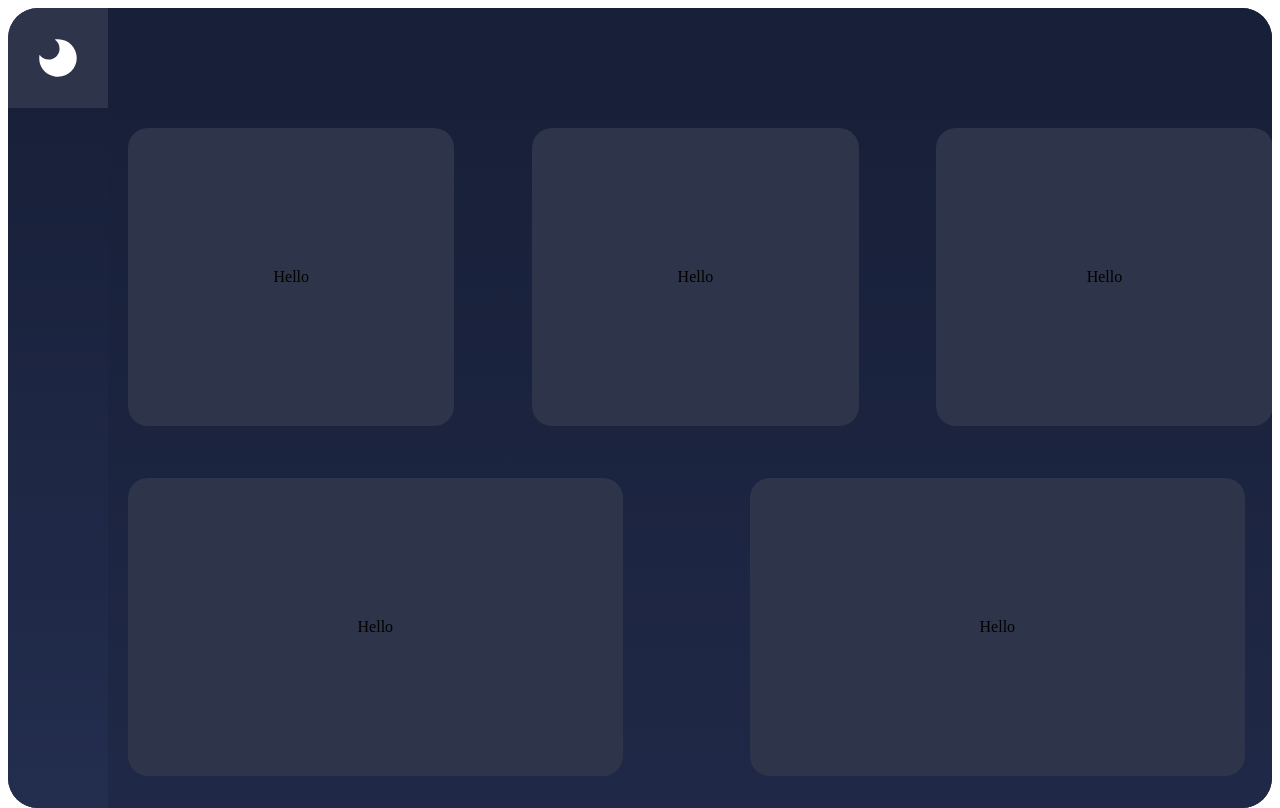
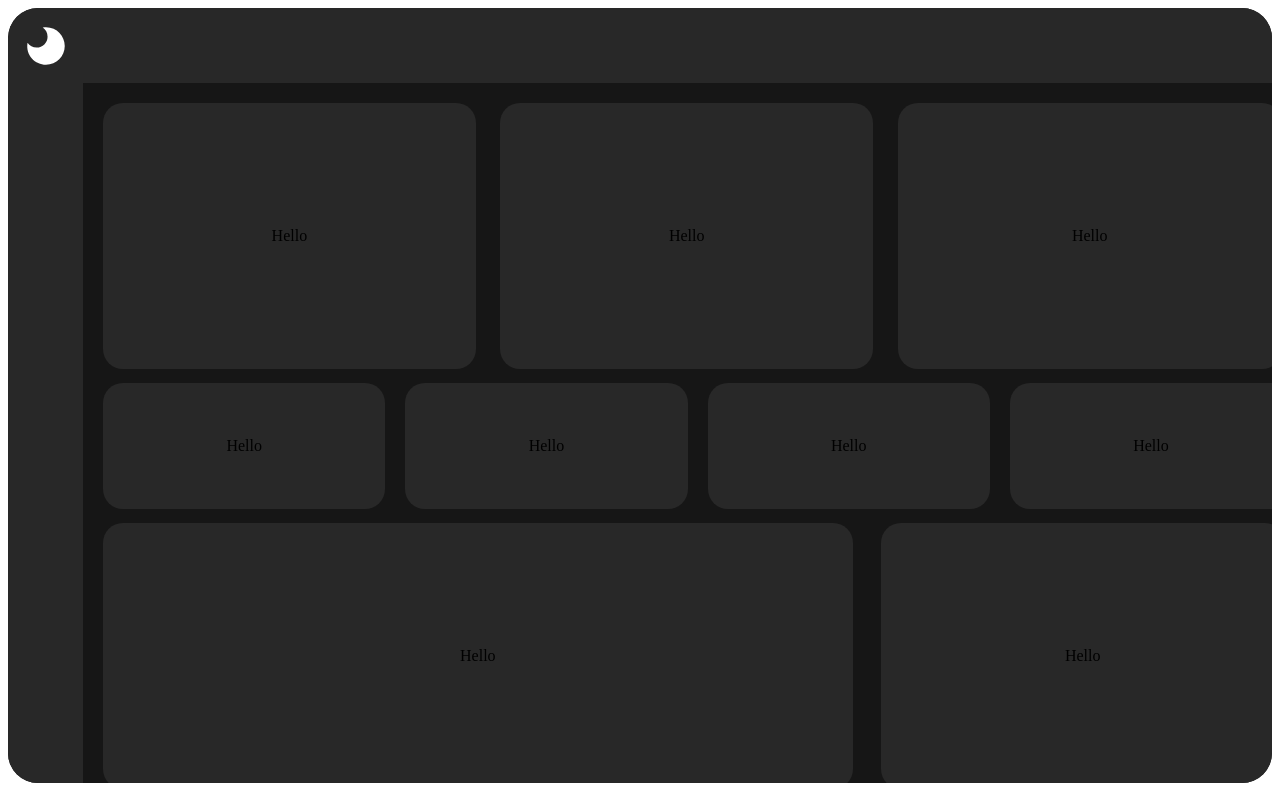
Before and after one commit to Scuba2105/PSG-Sleep-Study, a React (Vite) app in the folder src/renderer/: page / in a window 1280 px wide. Built offline with nearby package versions, Linux system fonts and the light colour scheme.

Commit message:
updated css

```diff
--- a/src/renderer/src/App.jsx
+++ b/src/renderer/src/App.jsx
@@ -18,6 +18,12 @@ function App() {
           <div className='top-dashboard-display size-100 flex-c'>Hello</div>
           <div className='top-dashboard-display size-100 flex-c'>Hello</div>
         </div>
+        <div className='middle-dashboard'>
+          <div className='middle-dashboard-display size-100 flex-c'>Hello</div>
+          <div className='middle-dashboard-display size-100 flex-c'>Hello</div>
+          <div className='middle-dashboard-display size-100 flex-c'>Hello</div>
+          <div className='middle-dashboard-display size-100 flex-c'>Hello</div>
+        </div>
         <div className='bottom-dashboard'>
           <div className='bottom-dashboard-display size-100 flex-c'>Hello</div>
           <div className='bottom-dashboard-display size-100 flex-c'>Hello</div>
--- a/src/renderer/src/Styles/App.css
+++ b/src/renderer/src/Styles/App.css
@@ -9,9 +9,9 @@ html {
   width: 100%;
   overflow-y: hidden;
   overflow-x: auto;
-  --dark-theme: #182039;
-  --med-theme: #1E2745;
-  --icon-theme: #2e3449;
+  --dark-theme: #161616;
+  --med-theme: #282828;
+  --icon-theme: #282828;
   --blue-theme: #3E64FF;
   --yellow-theme: #F6D365;
   --beige-theme: #E2E8CE;
@@ -46,8 +46,8 @@ html {
 .wrapper {
   max-height: 100%;
   display: grid;
-  grid-template-columns: 100px 1fr;
-  grid-template-rows: 100px 1fr;
+  grid-template-columns: 75px 1fr;
+  grid-template-rows: 75px 1fr;
   overflow-y: none;
   -webkit-overflow-scrolling: touch; /* optional, for smoother scrolling on iOS devices */
 }
@@ -55,14 +55,14 @@ html {
 .main-icon {
   grid-row: 1 / span 1;
   grid-column: 1 / span 1;
-  background-color: #2e3449;
+  background-color: var(--med-theme);
   border-top-left-radius: 30px;
 }
 
 .main-header {
   grid-row: 1 / span 1;
   grid-column: 2 / -1;
-  background: var(--dark-theme);
+  background: var(--med-theme);
   color: white;
   font-size: 22px;
   font-weight: bold;
@@ -72,7 +72,7 @@ html {
 .main-menu {
   grid-row: 2 / -1;
   grid-column: 1 / span 1;
-  background: linear-gradient(var(--dark-theme), #232d4e);
+  background: var(--med-theme);
   width: 100%;
   justify-content: flex-start;
   overflow: hidden;
@@ -83,9 +83,9 @@ html {
 .main-area {
   grid-row: 2;
   grid-column: 2;
-  background: linear-gradient(var(--dark-theme), #1f2846);
+  background: var(--dark-theme);
   display: grid;
-  grid-template-rows: 50% 50%;
+  grid-template-rows: 40% 20% 40%;
   overflow-y: auto;
   overflow-x: auto;
   min-width: 1100px;
@@ -98,22 +98,35 @@ html {
   width: 100%;
   display: grid;
   grid-template-columns: 33% 33% 34%;
-  grid-gap: 20px;
+  grid-gap: 5px;
 }
 
-.top-dashboard-display, .bottom-dashboard-display {
-  height: 85%;
-  width: 85%;
+.top-dashboard-display, .bottom-dashboard-display, .middle-dashboard-display {
+  height: 95%;
+  width: 95%;
   background-color: var(--icon-theme);
   margin: 20px;
   border-radius: 20px;
 }
 
+.bottom-dashboard-display {
+  width: 97%;
+}
+
+.middle-dashboard {
+  grid-row: 2;
+  height: 95%;
+  width: 100%;
+  display: grid;
+  grid-template-columns: 25% 25% 25% 25%;
+  grid-gap: 5px;
+}
+
 .bottom-dashboard {
-  grid-row: 2;
+  grid-row: 3;
   height: 100%;
   width: 100%;
   display: grid;
-  grid-template-columns: 50% 50%;
-  grid-gap: 40px;
+  grid-template-columns: 65% 35%;
+  grid-gap: 5px;
 }
```
